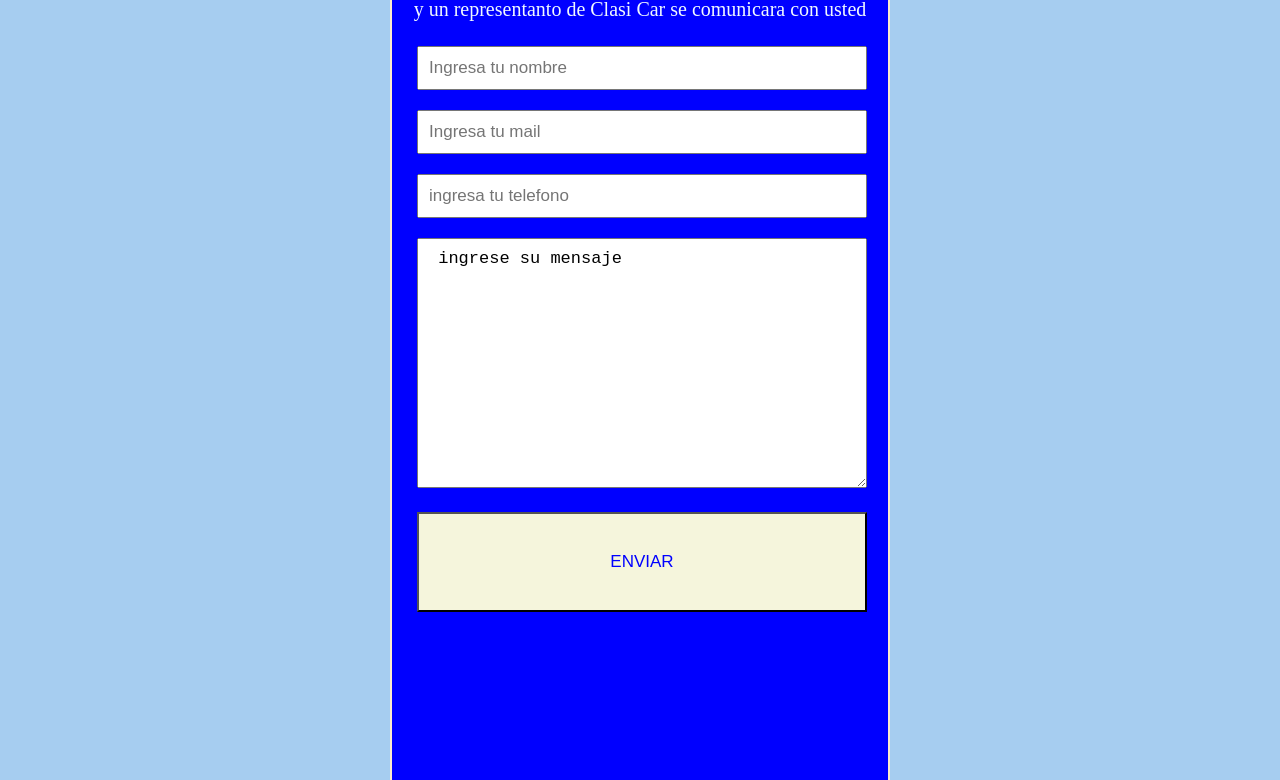
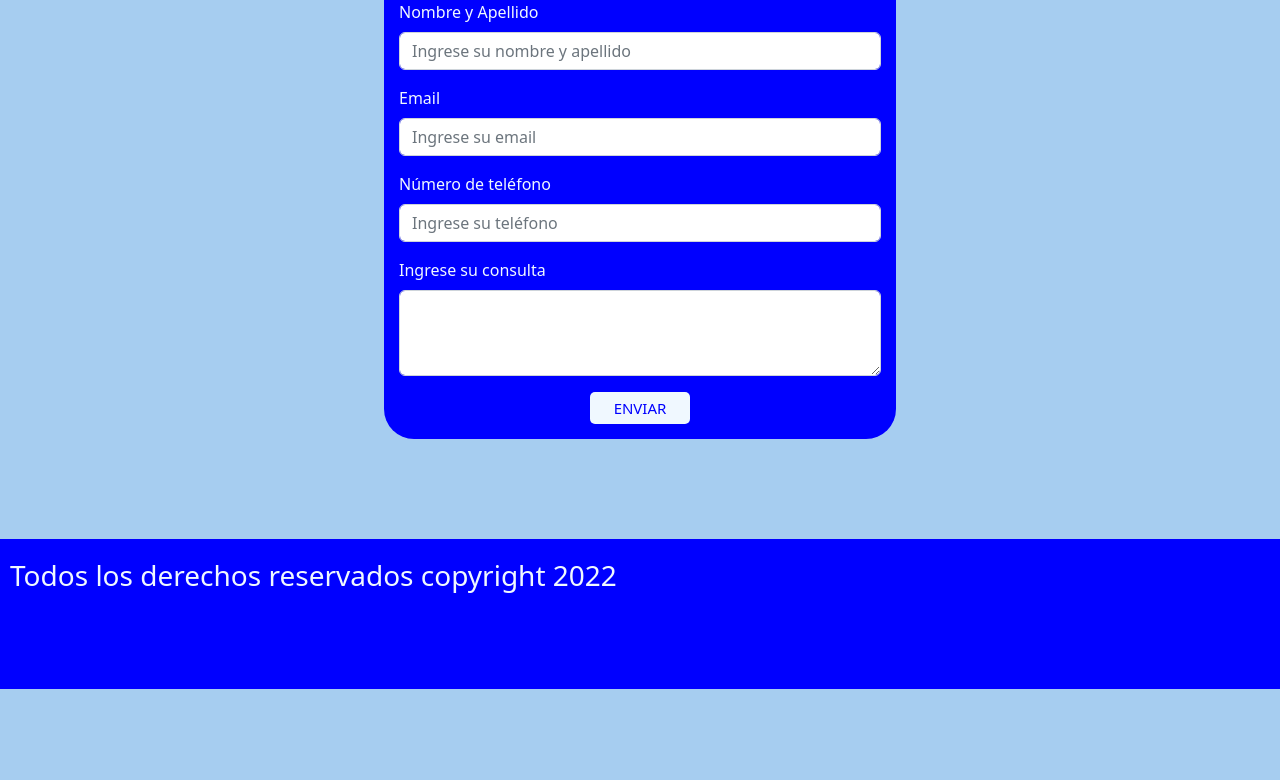
Before and after one commit to rivadaviense/coder-web-autos, a plain HTML site: page paginas/contactos.html in a window 1280 px wide. Shown: the part 281-1061 px from the top of the page. After the commit the page ends 970 px from the top, so only its background shows below. Drawn offline with nearby package versions, Linux system fonts and the light colour scheme.

Commit message:
puse bts a la pagina de contactos y le cambie el formulario

```diff
--- a/asset/css/style.css
+++ b/asset/css/style.css
@@ -603,58 +603,23 @@ justify-content: center;
     bottom: 0%;
 
 }
-.info-consulta{
-    display: flex;
-    margin: 20px auto;
+
+.formulario-bts{
+    margin: 15px auto;
+    width: 40%;
+    padding: 15px;
     background-color: blue;
-    width: 500px;
-    height: 1000px;
-    border: 2px solid blanchedalmond;
+    border-radius: 30px;
     color: aliceblue;
-    border-radius: 10px;
-    display: block;
-    justify-content: center;
-    align-content: center;
-    }
+   }
 
-.formulario-contacto{
-    width: 450px;
-    height: auto;
-    padding: 25px;
-    }
-
-.info-consulta h2{
-text-align: center;
-margin-top: 10px;
-
+.formulario-bts-info{
+    text-align: center;
+    font-size: 25px;
 }
 
-.info-consulta p{
-    text-align: center;
-    font-size: 20PX;
-}
-
-input, textarea{
-    width: 450px;
-    padding: 10px;
-    margin-bottom: 20px;
-    font-size: 17px;
-
-}
-
-textarea{
-    justify-content: center;
-    align-items: center;
-    min-width: 150px;
-    min-height: 250px;
-
-}
-
-.boton-contacto{
-
-   min-width: none;
-    height: 100px;
-    background-color: beige;
+.btn-primary{
+    background-color: aliceblue;
     color: blue;
 
 }
--- a/paginas/contactos.html
+++ b/paginas/contactos.html
@@ -5,6 +5,7 @@
     <meta http-equiv="X-UA-Compatible" content="IE=edge">
     <meta name="viewport" content="width=device-width, initial-scale=1.0">
     <title>Document</title>
+    <link href="https://cdn.jsdelivr.net/npm/bootstrap@5.2.3/dist/css/bootstrap.min.css" rel="stylesheet" integrity="sha384-rbsA2VBKQhggwzxH7pPCaAqO46MgnOM80zW1RWuH61DGLwZJEdK2Kadq2F9CUG65" crossorigin="anonymous">
     <link rel="stylesheet" href="../asset/css/style.css">
 
 </head>
@@ -20,33 +21,40 @@
                 <li><a href="../paginas/vende-tu-auto.html">VENDE TU AUTO</a></li>
             </ul>
 </nav>
-</body>
+
 
     <header>
-        <div class="info-consulta"  >
+        <form class="formulario-bts"  action="">
+            <div class="formulario-bts-info">
                 <h2> CONTACTOS</h2>
-            <p>Si quiere promocionar su concesionaria envianos un mensaje y un representanto de Clasi Car se comunicara con usted</p>
-            <form class="formulario-contacto" action="" method="post">
-              <input type="text" name="nombre" id="" placeholder="Ingresa tu nombre" required>
-               <input type="email" name="mail" id="" placeholder="Ingresa tu mail">
-               <input type="number" name="telefono" id="" placeholder="ingresa tu telefono"required >
-               <textarea name="ingresa tu mensaje" id=""> ingrese su mensaje</textarea>
-               <input class="boton-contacto" type="submit" value="ENVIAR">
+                <p>Si quiere promocionar su concesionaria envíanos un mensaje y un representante de Clasi Car se comunicara con usted</p>
+            </div>
+            <div class="mb-3">
+                <label for="nombre" class="form-label">Nombre y Apellido</label>
+                <input type="text" class="form-control" id="nombre" placeholder="Ingrese su nombre y apellido" required>
+            </div>
+            <div class="mb-3">
+                <label for="email" class="form-label">Email </label>
+                <input type="email" class="form-control" id="email" placeholder="Ingrese su email" required>
+              </div>
+              <div class="mb-3">
+                <label for="numero de telefono" class="form-label">Número de teléfono</label>
+                <input type="number" class="form-control" id="telefono" placeholder="Ingrese su teléfono" required>
+              </div>
+              <div class="mb-3">
+                <label for="Mensaje" class="form-label">Ingrese su consulta</label>
+                <textarea class="form-control" id="exampleFormControlTextarea1" rows="3"></textarea>
+              </div>
+              <button type="submit" class="btn btn-primary">ENVIAR</button>
         </form>
-        </div>
     </header>
-
-
-
-
-
 
     <footer class="footer">
             <div class="derechos">
                 <h3>Todos los derechos reservados copyright 2022</h3>
             </div>
+    </footer>
 
-
-    </footer>
+<script src="https://cdn.jsdelivr.net/npm/bootstrap@5.2.3/dist/js/bootstrap.bundle.min.js" integrity="sha384-kenU1KFdBIe4zVF0s0G1M5b4hcpxyD9F7jL+jjXkk+Q2h455rYXK/7HAuoJl+0I4" crossorigin="anonymous"></script>
 </body>
 </html>
```
Also changed, not shown: index.html (+3 -3 lines), paginas/auto.usado.html (+33 -5 lines), asset/imagenes/mcdonalds-logo (1).webp (deleted). Lines whose indentation alone changed are shown as unchanged.
